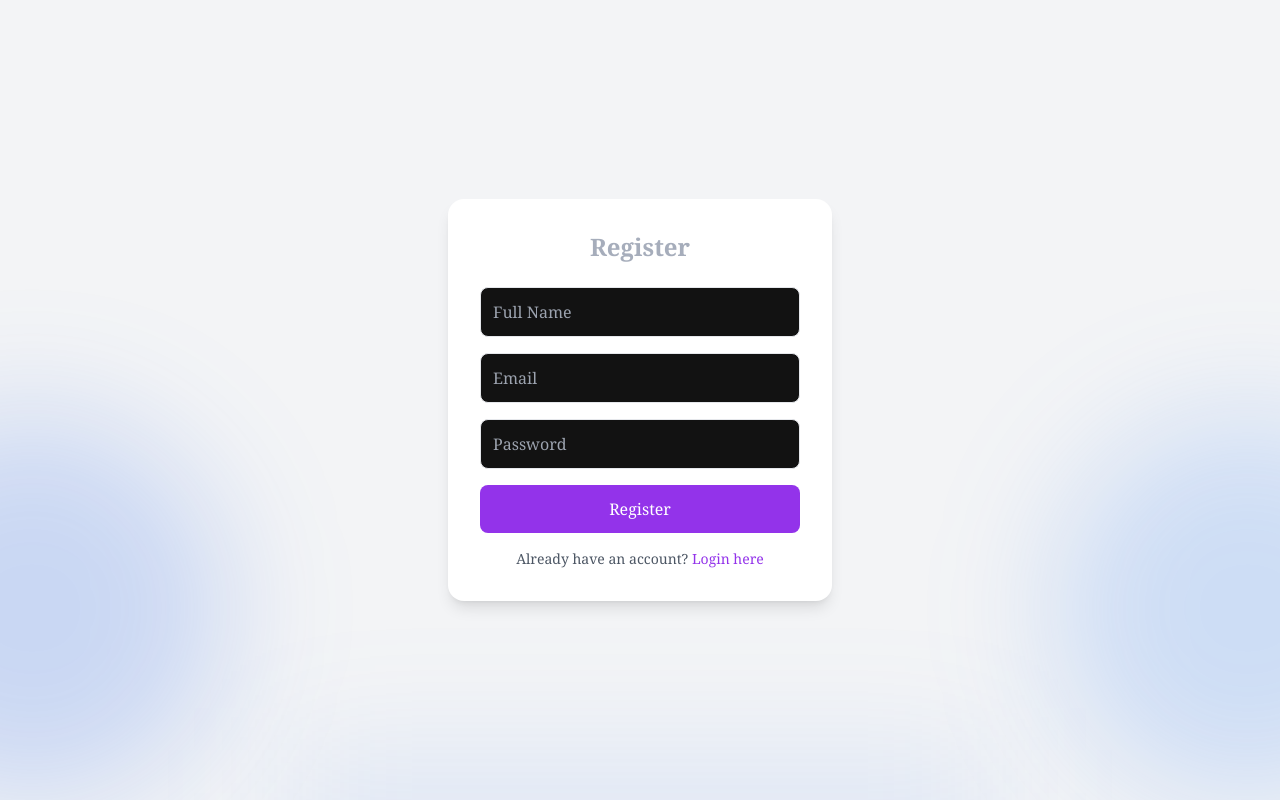
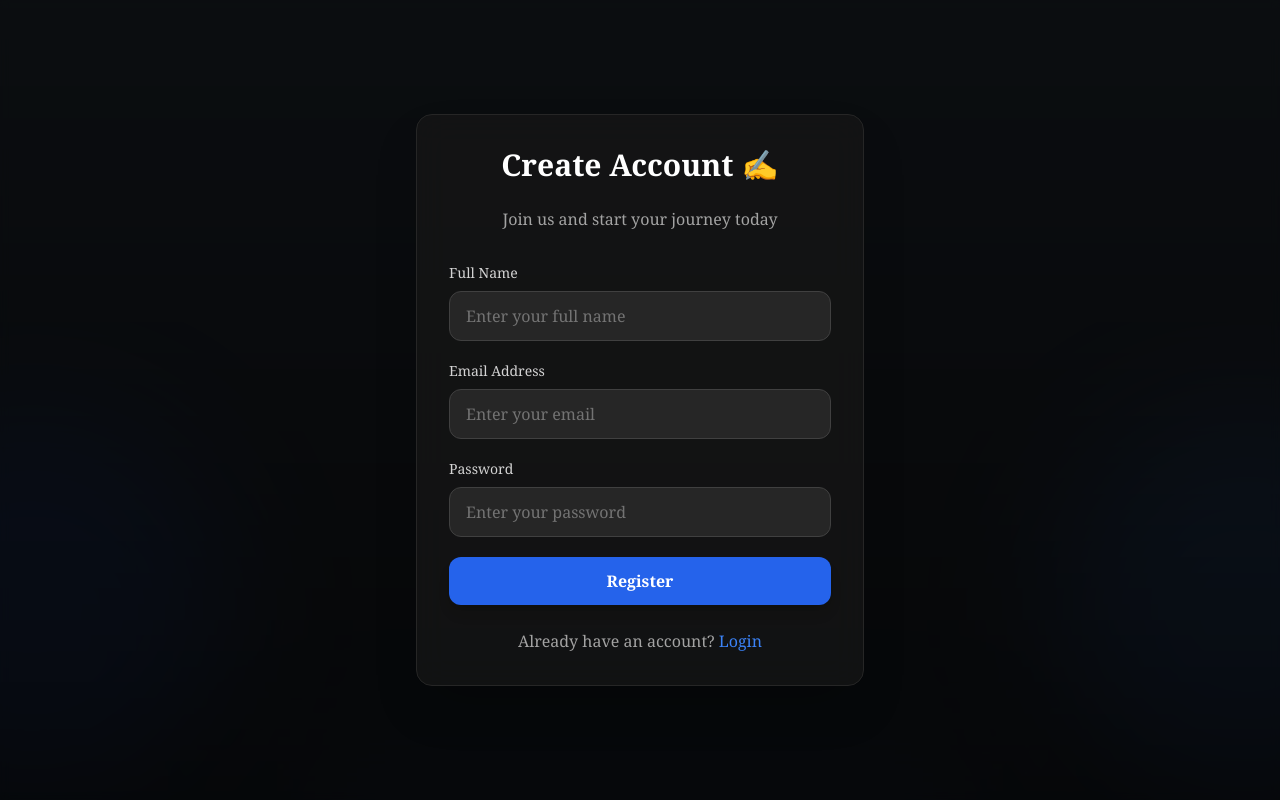
Before and after one commit to AryanJJChympa/NoteFlow, a React (Vite) app in the folder frontend/: page /register in a window 1280 px wide. Built offline with nearby package versions, Linux system fonts and the light colour scheme; a web font is replaced by a local one.

Commit message:
Login And Register UI Done

```diff
--- a/frontend/src/pages/LoginPage.jsx
+++ b/frontend/src/pages/LoginPage.jsx
@@ -2,11 +2,12 @@
 import { useState } from "react";
 import { useNavigate } from "react-router";
 import api from "../lib/axios";
+import toast from "react-hot-toast";
 
 export default function Login() {
   const navigate = useNavigate();
   const [formData, setFormData] = useState({ email: "", password: "" });
-  const [error, setError] = useState("");
+   const [loading, setLoading] = useState(false);
 
   const handleChange = (e) => {
     setFormData({ ...formData, [e.target.name]: e.target.value });
@@ -14,56 +15,87 @@ export default function Login() {
 
   const handleSubmit = async (e) => {
     e.preventDefault();
+     setLoading(true);
     try {
       const { data } = await api.post("/auth/login", formData);
       localStorage.setItem("token", data.token);
       navigate("/"); // Redirect to homepage after login
     } catch (err) {
-      setError(err.response?.data?.message || "Login failed");
+      console.log(err.response?.data?.message || "Login failed");
+      toast.error("Login Failed!");
+      setLoading(false);
     }
   };
 
   return (
-    <div className="flex justify-center items-center min-h-screen bg-gray-100">
-      <div className="bg-white p-8 rounded-2xl shadow-lg w-96">
-        <h2 className="text-2xl font-bold text-center mb-6">Login</h2>
-        {error && <p className="text-red-500 text-sm mb-4">{error}</p>}
-        <form onSubmit={handleSubmit} className="space-y-4">
+     <div className="flex items-center justify-center min-h-screen relative bg-transparent px-4">
+      <div className="absolute inset-0 bg-gradient-to-b from-black/60 to-black/80 backdrop-blur-sm"></div>
+
+      <form
+        onSubmit={handleSubmit}
+        className="relative z-10 w-full max-w-md bg-neutral-900/70 border border-neutral-800 rounded-2xl shadow-2xl p-8 backdrop-blur-lg"
+      >
+        <h2 className="text-3xl font-bold text-center text-white mb-6">
+          Welcome Back 👋
+        </h2>
+        <p className="text-neutral-400 text-center mb-8">
+          Login to continue your journey
+        </p>
+
+        {/* Email */}
+        <div className="mb-5">
+          <label htmlFor="email" className="block text-sm font-medium text-neutral-300 mb-2">
+            Email Address
+          </label>
           <input
             type="email"
             name="email"
-            placeholder="Email"
+            id="email"
+            onChange={handleChange}
             value={formData.email}
-            onChange={handleChange}
-            className="w-full p-3 border rounded-lg focus:outline-none focus:ring-2 focus:ring-purple-500"
             required
+            placeholder="Enter your email"
+            className="w-full px-4 py-3 bg-neutral-800 border border-neutral-700 rounded-xl text-white placeholder-neutral-500 focus:outline-none focus:ring-2 focus:ring-blue-600"
           />
+        </div>
+
+        {/* Password */}
+        <div className="mb-5">
+          <label htmlFor="password" className="block text-sm font-medium text-neutral-300 mb-2">
+            Password
+          </label>
           <input
             type="password"
             name="password"
-            placeholder="Password"
+            id="password"
+            onChange={handleChange}
             value={formData.password}
-            onChange={handleChange}
-            className="w-full p-3 border rounded-lg focus:outline-none focus:ring-2 focus:ring-purple-500"
             required
+            placeholder="Enter your password"
+            className="w-full px-4 py-3 bg-neutral-800 border border-neutral-700 rounded-xl text-white placeholder-neutral-500 focus:outline-none focus:ring-2 focus:ring-blue-600"
           />
+        </div>
+
+        {/* Submit Button */}
         <button
           type="submit"
-            className="w-full bg-purple-600 hover:bg-purple-700 text-white p-3 rounded-lg transition"
+          disabled={loading}
+          className="w-full bg-blue-600 hover:bg-blue-700 transition-all text-white font-semibold py-3 rounded-xl shadow-lg disabled:opacity-50"
         >
-            Login
+          {loading ? "Logging in..." : "Login"}
         </button>
-        </form>
-        <p className="text-sm text-gray-600 mt-4 text-center">
-          Don’t have an account?{" "}
+
+        {/* Register Link */}
+        <p className="text-center text-neutral-400 mt-6">
+          Don't have an account?{" "}
           <span
-            className="text-purple-600 cursor-pointer"
             onClick={() => navigate("/register")}
+            className="text-blue-500 hover:text-blue-400 cursor-pointer font-medium"
           >
-            Register here
+            Register
           </span>
         </p>
-      </div>
+      </form>
     </div>
   );
 }
--- a/frontend/src/pages/RegisterPage.jsx
+++ b/frontend/src/pages/RegisterPage.jsx
@@ -2,6 +2,7 @@
 import { useState } from "react";
 import { useNavigate } from "react-router";
 import api from "../lib/axios";
+import toast from "react-hot-toast";
 
 export default function Register() {
   const navigate = useNavigate();
@@ -10,7 +11,7 @@ export default function Register() {
     email: "",
     password: "",
   });
-  const [error, setError] = useState("");
+  const [loading, setLoading] = useState(false);
 
   const handleChange = (e) => {
     setFormData({ ...formData, [e.target.name]: e.target.value });
@@ -18,64 +19,114 @@ export default function Register() {
 
   const handleSubmit = async (e) => {
     e.preventDefault();
+    setLoading(true);
     try {
       await api.post("/auth/register", formData);
-      navigate("/login"); // After register, go to login
+      toast.success("Registration successful!");
+      navigate("/login");
     } catch (err) {
-      setError(err.response?.data?.message || "Registration failed");
+      toast.error(err.response?.data?.message || "Registration failed");
+      setLoading(false);
     }
   };
 
   return (
-    <div className="flex justify-center items-center min-h-screen bg-gray-100">
-      <div className="bg-white p-8 rounded-2xl shadow-lg w-96">
-        <h2 className="text-2xl font-bold text-center mb-6">Register</h2>
-        {error && <p className="text-red-500 text-sm mb-4">{error}</p>}
-        <form onSubmit={handleSubmit} className="space-y-4">
+    <div className="flex items-center justify-center min-h-screen relative bg-transparent px-4">
+      {/* Dark Gradient Background */}
+      <div className="absolute inset-0 bg-gradient-to-b from-black/60 to-black/80 backdrop-blur-sm"></div>
+
+      <form
+        onSubmit={handleSubmit}
+        className="relative z-10 w-full max-w-md bg-neutral-900/70 border border-neutral-800 rounded-2xl shadow-2xl p-8 backdrop-blur-lg"
+      >
+        {/* Title */}
+        <h2 className="text-3xl font-bold text-center text-white mb-6">
+          Create Account ✍️
+        </h2>
+        <p className="text-neutral-400 text-center mb-8">
+          Join us and start your journey today
+        </p>
+
+        {/* Full Name */}
+        <div className="mb-5">
+          <label
+            htmlFor="name"
+            className="block text-sm font-medium text-neutral-300 mb-2"
+          >
+            Full Name
+          </label>
           <input
             type="text"
             name="name"
-            placeholder="Full Name"
+            id="name"
+            onChange={handleChange}
             value={formData.name}
-            onChange={handleChange}
-            className="w-full p-3 border rounded-lg focus:outline-none focus:ring-2 focus:ring-purple-500"
             required
+            placeholder="Enter your full name"
+            className="w-full px-4 py-3 bg-neutral-800 border border-neutral-700 rounded-xl text-white placeholder-neutral-500 focus:outline-none focus:ring-2 focus:ring-blue-600"
           />
+        </div>
+
+        {/* Email */}
+        <div className="mb-5">
+          <label
+            htmlFor="email"
+            className="block text-sm font-medium text-neutral-300 mb-2"
+          >
+            Email Address
+          </label>
           <input
             type="email"
             name="email"
-            placeholder="Email"
+            id="email"
+            onChange={handleChange}
             value={formData.email}
-            onChange={handleChange}
-            className="w-full p-3 border rounded-lg focus:outline-none focus:ring-2 focus:ring-purple-500"
             required
+            placeholder="Enter your email"
+            className="w-full px-4 py-3 bg-neutral-800 border border-neutral-700 rounded-xl text-white placeholder-neutral-500 focus:outline-none focus:ring-2 focus:ring-blue-600"
           />
+        </div>
+
+        {/* Password */}
+        <div className="mb-5">
+          <label
+            htmlFor="password"
+            className="block text-sm font-medium text-neutral-300 mb-2"
+          >
+            Password
+          </label>
           <input
             type="password"
             name="password"
-            placeholder="Password"
+            id="password"
+            onChange={handleChange}
             value={formData.password}
-            onChange={handleChange}
-            className="w-full p-3 border rounded-lg focus:outline-none focus:ring-2 focus:ring-purple-500"
             required
+            placeholder="Enter your password"
+            className="w-full px-4 py-3 bg-neutral-800 border border-neutral-700 rounded-xl text-white placeholder-neutral-500 focus:outline-none focus:ring-2 focus:ring-blue-600"
           />
-          <button
-            type="submit"
-            className="w-full bg-purple-600 hover:bg-purple-700 text-white p-3 rounded-lg transition"
-          >
-            Register
-          </button>
-        </form>
-        <p className="text-sm text-gray-600 mt-4 text-center">
+        </div>
+
+        {/* Submit Button */}
+        <button
+          type="submit"
+          disabled={loading}
+          className="w-full bg-blue-600 hover:bg-blue-700 transition-all text-white font-semibold py-3 rounded-xl shadow-lg disabled:opacity-50"
+        >
+          {loading ? "Registering..." : "Register"}
+        </button>
+
+        {/* Login Link */}
+        <p className="text-center text-neutral-400 mt-6">
           Already have an account?{" "}
           <span
-            className="text-purple-600 cursor-pointer"
             onClick={() => navigate("/login")}
+            className="text-blue-500 hover:text-blue-400 cursor-pointer font-medium"
           >
-            Login here
+            Login
           </span>
         </p>
-      </div>
+      </form>
     </div>
   );
 }
```
Lines whose indentation alone changed are shown as unchanged.
